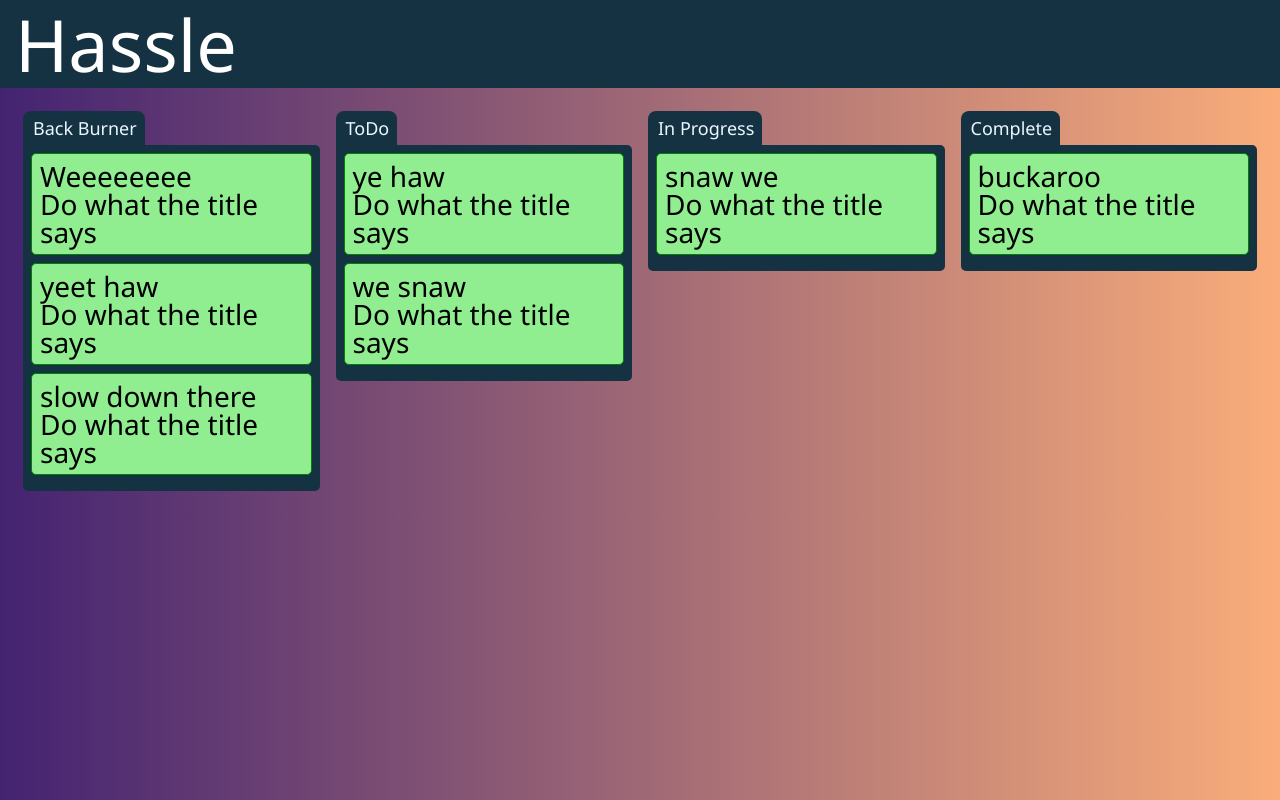
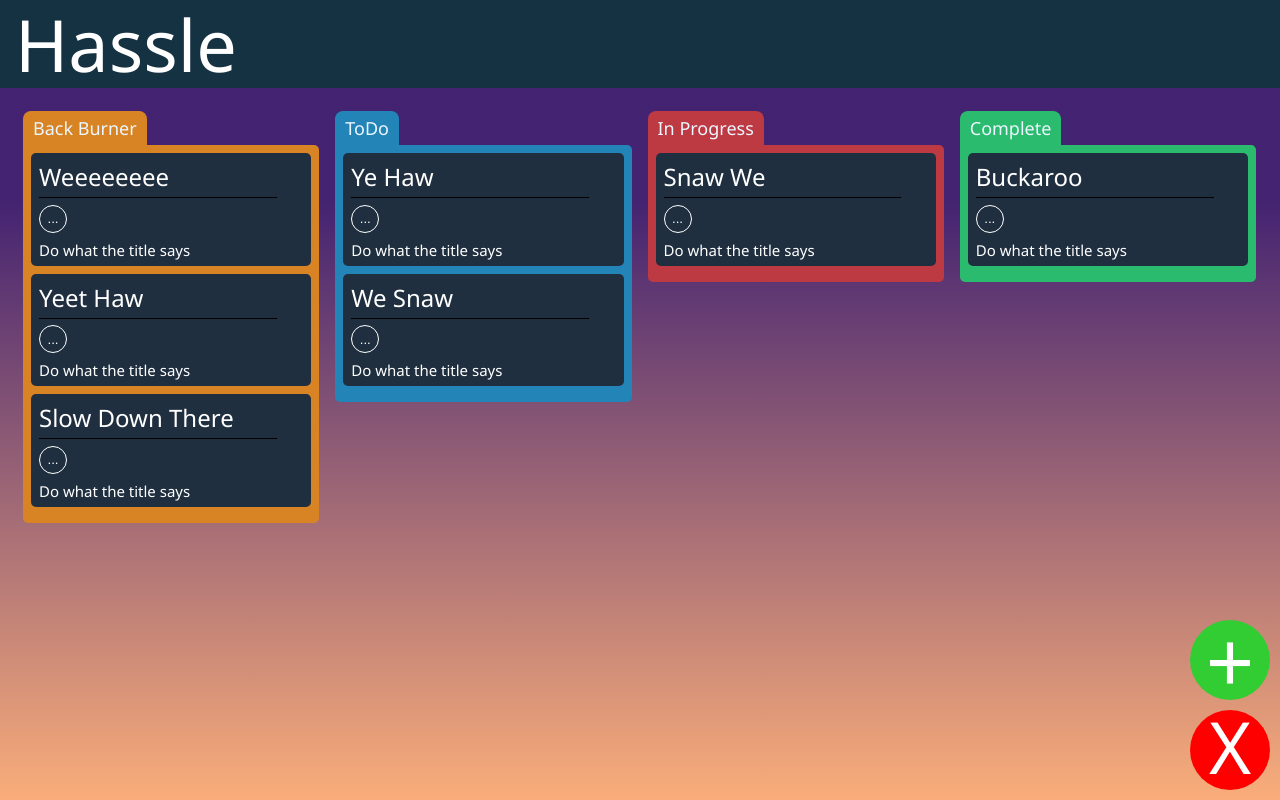
Before and after one commit to Ryan-Gillespie/Hassle, a React (Create React App) app: page / in a window 1280 px wide. Built offline with nearby package versions, Linux system fonts and the light colour scheme.

Commit message:
Implemented task insert and add, updated styels

```diff
--- a/package.json
+++ b/package.json
@@ -14,6 +14,7 @@
     "react-scripts": "4.0.3",
     "reset-css": "^5.0.1",
     "styled-components": "^5.3.0",
+    "uuid": "^8.3.2",
     "wait-on": "^6.0.0",
     "web-vitals": "^1.1.2"
   },
@@ -22,7 +23,7 @@
     "build": "react-scripts build",
     "test": "react-scripts test",
     "eject": "react-scripts eject",
-    "electron": "concurrently \"BROWSER=none npm start\" \"wait-on http://localhost:3000 && electron ."
+    "electron": "concurrently \"npm start\" \"wait-on http://localhost:3000 && electron ."
   },
   "eslintConfig": {
     "extends": [
--- a/src/App.js
+++ b/src/App.js
@@ -1,20 +1,53 @@
 import React, { useState } from 'react';
 import initialData from './initial-data';
 import Column from './Column';
+import TaskAddForm from './TaskAddForm';
 import { DragDropContext } from 'react-beautiful-dnd';
 import 'reset-css';
 import './index.css';
+import { v4 as uuidv4 } from 'uuid';
+
+const addTask = (state, setState, title, description) => {
+    const newState = Array.from(state);
+    const newTask = {id: uuidv4(), title: title, description: description};
+    const col = newState.find(col => col.id === 'ToDo');
+    col.tasks.push(newTask);
+
+    setState(newState);
+    localStorage.setItem("State", JSON.stringify(state));
+}
+
+const editTask = (taskProps, cols, setCols) => {
+  try {
+    const newState = Array.from(cols);
+    const insertCol = newState.find(column => column.id === taskProps[2]);
+    const newTask = {id: taskProps[3], title: taskProps[0], description: taskProps[1]}
+    insertCol.tasks.splice(taskProps[4], 1, newTask);
+
+    setCols(newState);
+    localStorage.setItem("State", JSON.stringify(cols));
+  } catch(e) {}
+}
 
 const onDragEnd = (result, state, setState) => {
-    console.log(result);
     const {destination, source, draggableId} = result;
 
     if (!destination) {
-      return;
+        return;
     }
 
     if (destination.droppableId === source.droppableId && destination.index === source.index) {
       return;
+    }
+
+    if (destination.droppableId === 'Delete') {
+        // delete if not destination
+        const newState = Array.from(state);
+        const start = newState.find(col => col.id === source.droppableId);
+        start.tasks.splice(source.index, 1);
+        setState(newState);
+        localStorage.setItem("State", JSON.stringify(state));
+        return;
     }
 
     // init new state
@@ -30,21 +63,40 @@ const onDragEnd = (result, state, setState) => {
     finsh.tasks.splice(destination.index, 0, newTask);
 
     setState(newState);
+    localStorage.setItem("State", JSON.stringify(state));
+}
+
+const initCols = () => {
+    const locstor = JSON.parse(localStorage.getItem("State"));
+    if (locstor === null) {
+        return initialData;
+    }
+    return locstor;
 }
 
 function App() {
-    const [cols, setCols] = useState(initialData);
+    const [cols, setCols] = useState(initCols());
+    const [showForm, setShowForm] = useState(false);
+
+    const handleAddSubmit = (title, description) => { setShowForm(false); addTask(cols, setCols, title, description) };
+    const onTaskEdit = (taskProps) => { console.log("line 81", taskProps); editTask(taskProps, cols, setCols) };
+
+    const colColors = ['column-orange', 'column-blue', 'column-red', 'column-green', null]
 
     return (
       <div>
         <div className="header"><h1>Hassle</h1></div>
         <DragDropContext onDragEnd={result => onDragEnd(result, cols, setCols)}>
           <div className="main-content">
-            {cols.map(col => {
-              return <Column title={col.id} taskList={col.tasks} />
+            {cols.map((col, index) => {
+              return <Column title={col.id} taskList={col.tasks} colColor={colColors[index]} onTaskEdit={onTaskEdit} />
             })}
           </div>
         </DragDropContext>
+        <button className="add-button" onClick={() => setShowForm(!showForm)}>+</button>
+        {showForm &&
+          <TaskAddForm handleSubmit={handleAddSubmit}/>
+        }
       </div>
     );
   }
--- /dev/null
+++ b/src/Column.css
@@ -0,0 +1,56 @@
+@keyframes columnEntrance {
+    from {
+        opacity: 0;
+        filter: hue-rotate(180deg);
+    }
+    to {
+        opacity: 1;
+        filter: hue-rotate(0deg);
+    }
+}
+
+.column {
+    font-family:'Segoe UI', Tahoma, Geneva, Verdana, sans-serif;
+    margin: 8px;
+    border-radius: 5px;
+    width: 23.7%;
+    min-width: 250px;
+
+    animation-name: columnEntrance;
+    animation-duration: 3s;
+}
+
+.column-orange {
+    --bgColor: #D88424;
+}
+.column-blue {
+    --bgColor: #2384B8;
+}
+.column-red {
+    --bgColor: #BD3A43;
+}
+.column-green {
+    --bgColor: #2BBB6E;
+}
+
+.col-header {
+    padding: 8px;
+    padding-left: 10px;
+    padding-right: 10px;
+    border-radius: 8px 8px 0px 0px;
+    background-color: var(--bgColor);
+    width: fit-content;
+}
+
+.column h3 {
+    font-family:'Segoe UI', Tahoma, Geneva, Verdana, sans-serif;
+    font-size: 18px;
+    color: #EBF6FF;
+}
+
+.task-list {
+    padding: 8px;
+    min-height: 100px;
+    background-color: var(--bgColor);
+    border-radius: 0px 5px 5px 5px;
+}
--- a/src/Column.js
+++ b/src/Column.js
@@ -1,20 +1,54 @@
 import React from 'react';
 import { Droppable } from 'react-beautiful-dnd';
 import Task from './Task';
-import './index.css';
+import './Column.css';
 
 function Column(props) {
+
+    const onTaskEdit = (title, desc, id) => {
+      let taskProps = [
+        title,
+        desc,
+        props.title,
+        id,
+        props.taskList.map(task => task.id).indexOf(id)
+      ]
+      console.log("colum.js", taskProps);
+      props.onTaskEdit(props.onTaskEdit(taskProps));
+    }
+
+    if (props.title === 'Delete') {
+        return (
+            <div className="delete-dropzone">
+                <Droppable droppableId={props.title} direction="horizontal">
+                    {(provided) => (
+                        <div {...provided.droppableProps} ref={provided.innerRef}>
+                          <p>X</p>
+                          {provided.placeholder}
+                        </div>
+                    )}
+                </Droppable>
+            </div>
+        )
+    }
     return (
       <div className="column">
+        <div className={props.colColor}>
         <div className="col-header"><h3>{props.title}</h3></div>
         <Droppable droppableId={props.title} direction="vertical">
           {(provided) => (
-            <div className="task-list" {...provided.droppableProps} ref={provided.innerRef}>
-              {props.taskList.map((task, index) => <Task key={task.id} task={task} index={index} />)}
+            <div className="task-list"
+              {...provided.droppableProps}
+              ref={provided.innerRef}
+            >
+              {props.taskList.map((task, index) =>
+                <Task key={task.id} task={task} index={index} onTaskEdit={onTaskEdit}
+              />)}
               {provided.placeholder}
             </div>
           )}
         </Droppable>
+        </div>
       </div>
     );
   }
--- /dev/null
+++ b/src/Task.css
@@ -0,0 +1,37 @@
+.task-card {
+    border-radius: 5px;
+    padding: 8px;
+    margin-bottom: 8px;
+    font-size: 28px;
+    background-color: #1f2f3f;
+    color: white;
+}
+
+.task-card button {
+    width: 28px;
+    height: 28px;
+    background-color: #1f2f3f;
+    color: #fff;
+    border: solid 1px #fff;
+    border-radius: 14px;
+    transition-duration: 300ms;
+    margin-bottom: 5px;
+}
+.task-card button:hover {
+    background-color: white;
+    color: black;
+}
+
+.task-card h2 {
+    display: inline-block;
+    font-size: 24px;
+    border-bottom: 1px solid black;
+    padding-bottom: 8px;
+    width: 90%;
+    text-transform: capitalize;
+}
+
+.task-card p {
+    margin-top: 5px;
+    font-size: 15px;
+}
--- a/src/Task.js
+++ b/src/Task.js
@@ -1,25 +1,27 @@
-import React from 'react'
+import React, { useState } from 'react'
 import { Draggable } from 'react-beautiful-dnd'
-import styled from 'styled-components';
-
-const Container = styled.div`
-    border: 1px solid green;
-    border-radius: 5px;
-    padding: 8px;
-    margin-bottom: 8px;
-    background-color: white;
-    font-size: 28px;
-    background-color: lightgreen;
-`;
+import './Task.css'
+import TaskEditForm from './TaskEditForm'
 
 function Task(props) {
+  const [showEdit, setShowEdit] = useState(false);
+
+  const onTaskEdit = (title, desc) => {
+    setShowEdit(false);
+    props.onTaskEdit(title, desc, props.task.id);
+  }
+
   return (
       <Draggable draggableId={props.task.id} index={props.index}>
         {(provided) => (
-          <Container ref={provided.innerRef} {...provided.draggableProps} {...provided.dragHandleProps}>
+          <div className="task-card" ref={provided.innerRef} {...provided.draggableProps} {...provided.dragHandleProps}>
             <h2>{props.task.title}</h2>
+            <button onClick={() => setShowEdit(!showEdit)}>...</button>
             <p>{props.task.description}</p>
-          </Container>
+            { showEdit &&
+              <TaskEditForm title={props.task.title} desc={props.task.description} handleSubmit={onTaskEdit} />
+            }
+          </div>
         )}
       </Draggable>
   );
--- /dev/null
+++ b/src/TaskAddForm.css
@@ -0,0 +1,18 @@
+form {
+    background-color: limegreen;
+    max-width: 400px;
+    border-radius: 5px;
+    color: #fff;
+    position: fixed;
+    bottom: 50%;
+    right: calc(50% - 200px);
+}
+
+form h2 {
+    font-size: 28px;
+    padding: 15px;
+}
+
+form label {
+    padding: 15px;
+}
--- /dev/null
+++ b/src/TaskAddForm.js
@@ -0,0 +1,32 @@
+import React, { useState } from 'react';
+import './TaskAddForm.css';
+
+export default function TaskAddForm(props) {
+    const [title, setTitle] = useState('');
+    const [description, setDescription] = useState('');
+
+    const handleSubmit = (e) => {
+        e.preventDefault();
+        props.handleSubmit(title, description);
+    }
+
+    return (
+        <form>
+            <h2>Add New Task</h2>
+            <label>Task Title: </label>
+            <input
+                type="text"
+                required
+                value={title}
+                onChange={(e) => setTitle(e.target.value)}
+            />
+            <label>Description: </label>
+            <textarea
+                required
+                value={description}
+                onChange={(e) => setDescription(e.target.value)}
+            ></textarea>
+            <button onClick={handleSubmit}>Add Task</button>
+        </form>
+    )
+}
--- /dev/null
+++ b/src/TaskEditForm.js
@@ -0,0 +1,31 @@
+import React, { useState } from 'react'
+
+export default function TaskEditForm(props) {
+    const [title, setTitle] = useState(props.title);
+    const [desc , setDesc ] = useState(props.desc );
+
+    const handleSubmit = (e) => {
+        e.preventDefault();
+        props.handleSubmit(title, desc);
+    }
+
+    return (
+        <form>
+            <h2>Edit Task</h2>
+            <label>Task Title: </label>
+            <input
+                type="text"
+                required
+                value={title}
+                onChange={(e) => setTitle(e.target.value)}
+            />
+            <label>Description: </label>
+            <textarea
+                required
+                value={desc}
+                onChange={(e) => setDesc(e.target.value)}
+            ></textarea>
+            <button onClick={handleSubmit}>Add Task</button>
+        </form>
+    )
+}
--- a/src/index.css
+++ b/src/index.css
@@ -1,5 +1,11 @@
 body {
-    background: linear-gradient(90deg, hsla(265, 53%, 29%, 1) 0%, hsla(24, 93%, 73%, 1) 100%);
+    background-color: hsla(265, 53%, 29%, 1);
+    height: 100vh;
+    width: 100%;
+    margin: 0px;;
+    background: linear-gradient(180deg, hsla(265, 53%, 29%, 1) 25%, hsla(24, 93%, 73%, 1) 100%);
+    /* background: linear-gradient(180deg, hsla(265, 53%, 29%, 1) 0%, hsla(24, 93%, 73%, 1) 100%);
+    */
 }
 
 .header {
@@ -17,51 +23,63 @@ body {
 
 .main-content {
     display: flex;
-    flex-flow: row-wrap;
+    flex-flow: row wrap;
     justify-content: flex-start;
     align-items: flex-start;
     height: 100%;
     margin: 15px;
 }
 
-@keyframes columnEntrance {
-    from {
-        opacity: 0;
-        filter: hue-rotate(180deg);
-    }
-    to {
-        opacity: 1;
-        filter: hue-rotate(0deg);
-    }
+.add-button {
+    --height: 80px;
+    background-color: limegreen;
+    border: none;
+    position: fixed;
+    height: var(--height);
+    width: var(--height);
+    bottom: calc(10px + var(--height) + 10px);
+    right: 10px;
+    font-size: 85px;
+    font-family: "Segoe UI", monospace;
+    color: #fff;
+    border-radius: calc(var(--height) / 2);
+    display: inline-flex;
+    flex-direction: column;
+    justify-content: center;
+    align-items: center;
 }
 
-.column {
-    font-family:'Segoe UI', Tahoma, Geneva, Verdana, sans-serif;
-    margin: 8px;
-    border-radius: 5px;
-    width: 25%;
-
-    animation-name: columnEntrance;
-    animation-duration: 3s;
+.reset-button button {
+    --height: 80px;
+    background-color: rgb(231, 130, 35);
+    border-radius: calc(var(--height) / 2);
+    position: fixed;
+    height: var(--height);
+    width: var(--height);
+    bottom: calc(10px + var(--height) + 10px);
+    right: 10px;
+    font-size: 80px;
+    color: white;
+    border: none;
+    text-align: center;
+    vertical-align: middle;
 }
 
-.col-header {
-    padding: 8px;
-    padding-left: 10px;
-    border-radius: 8px 8px 0px 0px;
-    background-color: #153243;
-    width: fit-content;
+.delete-dropzone {
+    --height: 80px;
+    background-color: red;
+    height: var(--height);
+    min-width: var(--height);
+    max-width: 500px;
+    position: fixed;
+    bottom: 10px;
+    right: 10px;
+    border-radius: calc(var(--height) / 2);
+    text-align: center;
 }
 
-.column h3 {
-    font-family:'Segoe UI', Tahoma, Geneva, Verdana, sans-serif;
-    font-size: 18px;
-    color: #EBF6FF;
+.delete-dropzone p {
+    font-size: 72px;
+    font-family: "Segoe UI", monospace;
+    color: #fff;
 }
-
-.task-list {
-    padding: 8px;
-    min-height: 100px;
-    background-color: #153243;
-    border-radius: 0px 5px 5px 5px;
-}
```
Also changed, not shown: src/TaskEditFrom.css (added, +18 -0 lines), src/initial-data.js (+11 -7 lines), public/trashcan.png (added), 1 other file (tests, documents, lock files or other folders).
